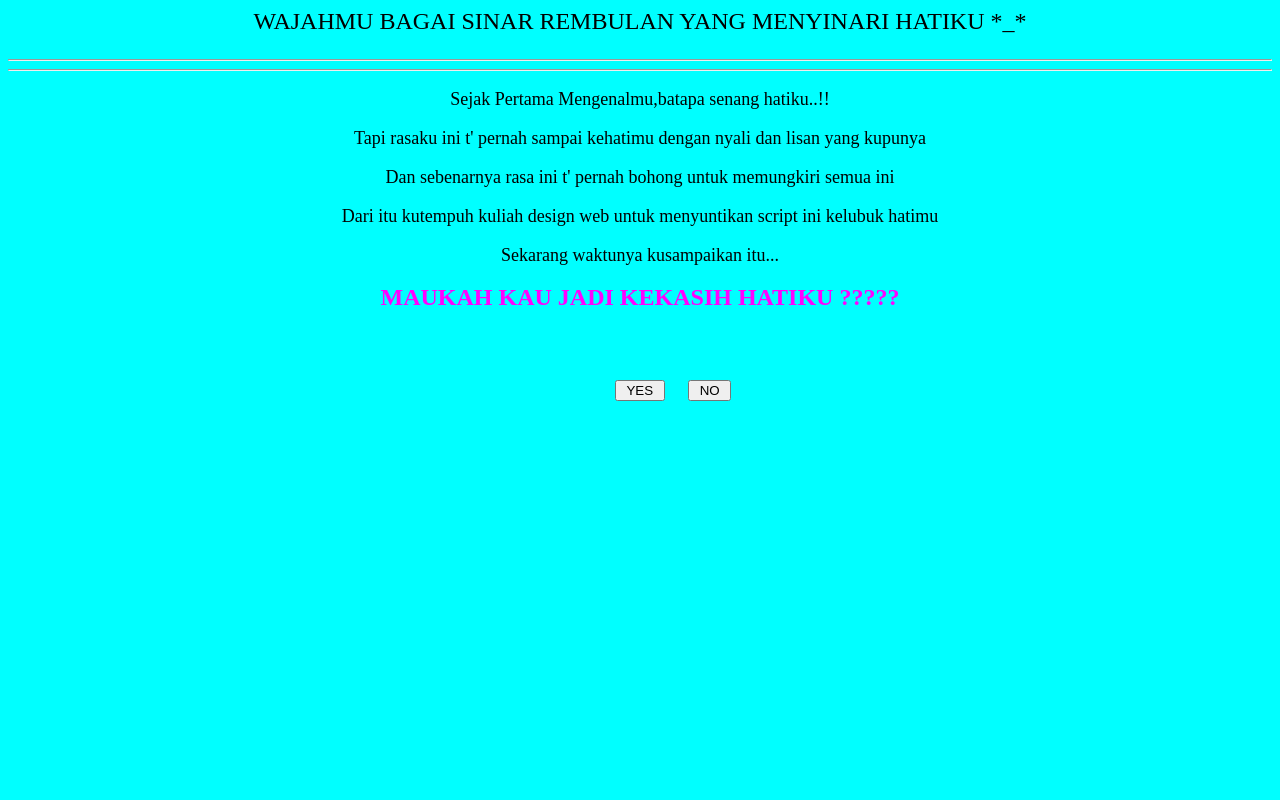
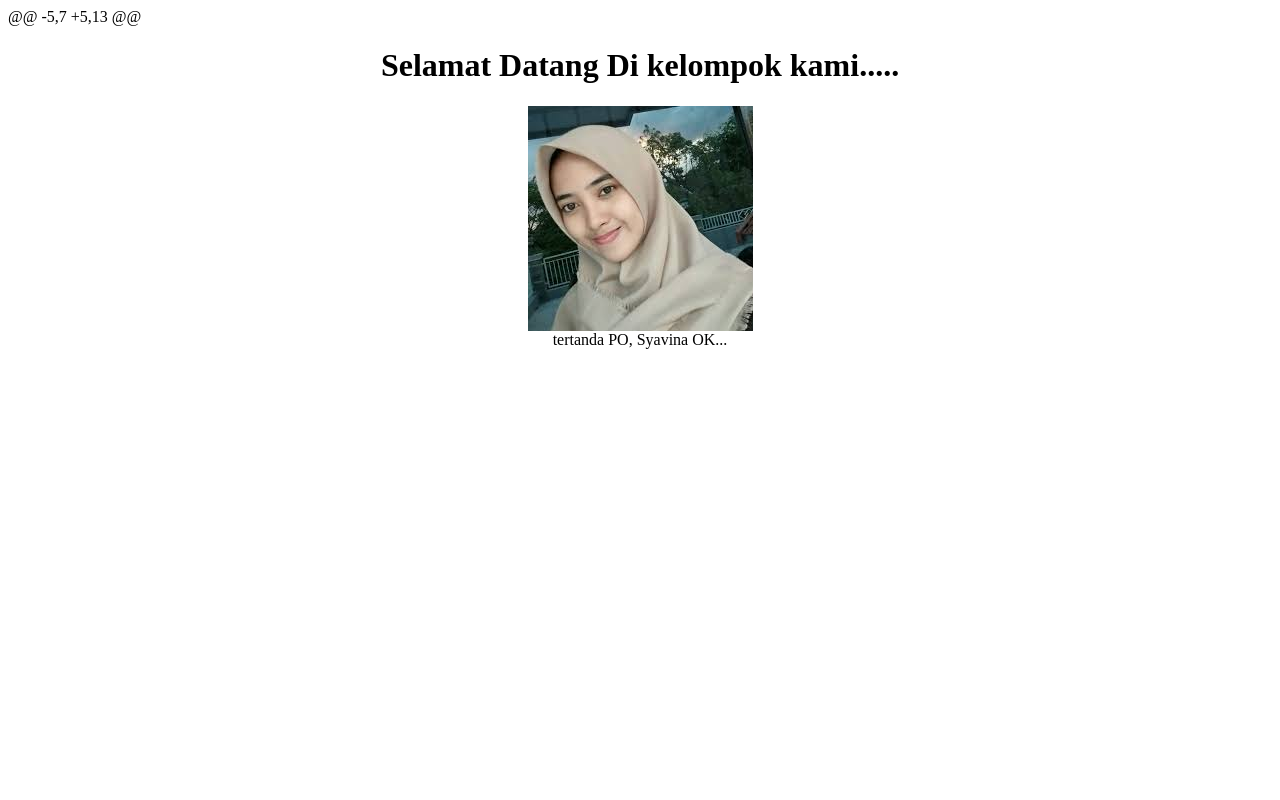
Before and after one commit to semangatbaru/khizam45, a CodeIgniter app: page /khizam45/ in a window 1280 px wide. Run offline with CodeIgniter, Linux system fonts and the light colour scheme.

Commit message:
Update safina.php

```diff
--- a/application/views/safina.php
+++ b/application/views/safina.php
@@ -1,73 +1,14 @@
-<html>
-<head>
-<title>Kunyatakan Cinta <3 </title>
-<meta http-equiv="Content-Type" content="text/html; charset=utf-8" />
-<meta name="author" content="http://www.javascriptbank.com/" />
-<meta name="distribution" content="Global" />
-<meta name="copyright" content="JavaScriptBank.com" />
-<script type="text/javascript">
-fl=1
-function f1()
-{
-alert("Makasih yaaa... tolong kirim sms ke aku yaa... ")}
-function f(){
-if(fl==1)
-{
-Bn.style.top=90
-Bn.style.left=500
-fl=2
-}
-else if(fl==2)
-{
-Bn.style.top=90
-Bn.style.left=50
-fl=3
-}
-else if(fl==3)
-{
-Bn.style.top=235
-Bn.style.left=360
-fl=1
-}
-}
-</script>
-<style type="text/css">
-<!--
-body {
-background-color: #00FFFF;
-}
-.style1 {
-color: #000000;
-font-size: 24px;
-}
-.style2 {color: #000000; font-size: 18px; }
-.style3 {
-color: #FF00FF;
-font-weight: bold;
-font-size: 24px;
-}
--->
-</style></head>
+@@ -5,7 +5,13 @@
+</head>
 <body>
-
-<div id="By" style="position:absolute; left:615px; top:380px; width:50px;height:198px;">
-
-<input type="button" value=" YES " onClick="f1()" />
-</div>
-<div ID="Bn" style="position:absolute; left:688px; top:380px; width:210px; height:210px;">
-<input name="button" type="button" onMouseOver="f()" value=" NO " />
-</div>
-
-<p align="center" class="style1">WAJAHMU BAGAI SINAR REMBULAN YANG MENYINARI HATIKU *_*</p>
-<hr> <hr>
-<p align="center" class="style2">Sejak Pertama Mengenalmu,batapa senang hatiku..!!</p>
-<p align="center" class="style2">Tapi rasaku ini t' pernah sampai kehatimu dengan nyali dan lisan yang kupunya</p>
-<p align="center" class="style2">Dan sebenarnya rasa ini t' pernah bohong untuk memungkiri semua ini</p>
-<p align="center" class="style2">Dari itu kutempuh kuliah design web untuk menyuntikan script ini kelubuk hatimu </p>
-<p align="center" class="style2">Sekarang waktunya kusampaikan itu...</p>
-<div align="center" class="style3">MAUKAH KAU JADI KEKASIH HATIKU ?????
-</div>
-<p class="style1">  </p>
-<p> </p>
-</BODY>
+	<center>
+		<div>
+			<h1>Selamat Datang Di kelompok kami.....</h1>
+		</div>
+		<img src="<?php echo base_url().'assets/'?>index.jpg" alt="">
+		<div>
+			tertanda PO, Syavina OK...
+		</div>
+	</center>
+</body>
 </html>
```
